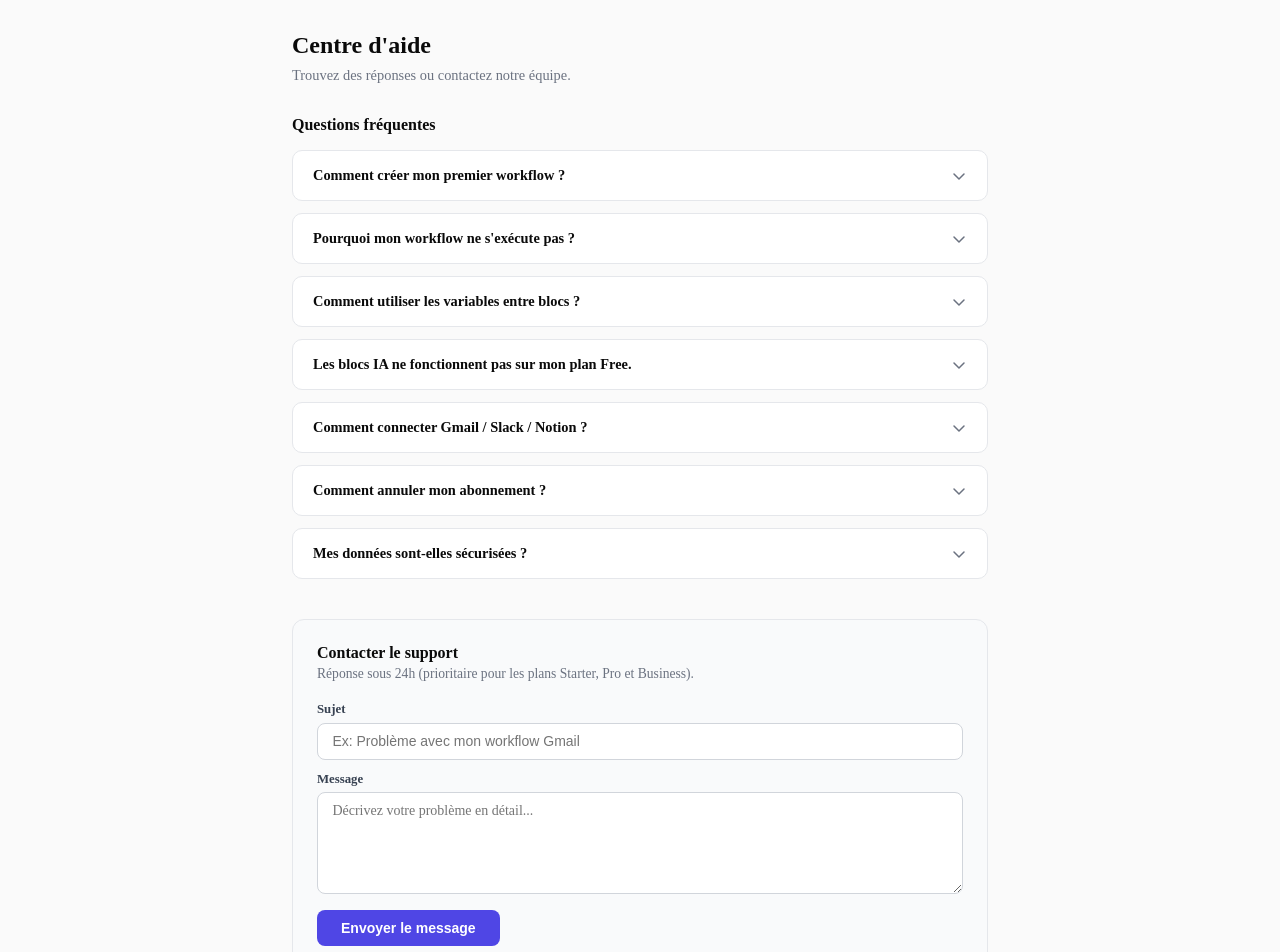
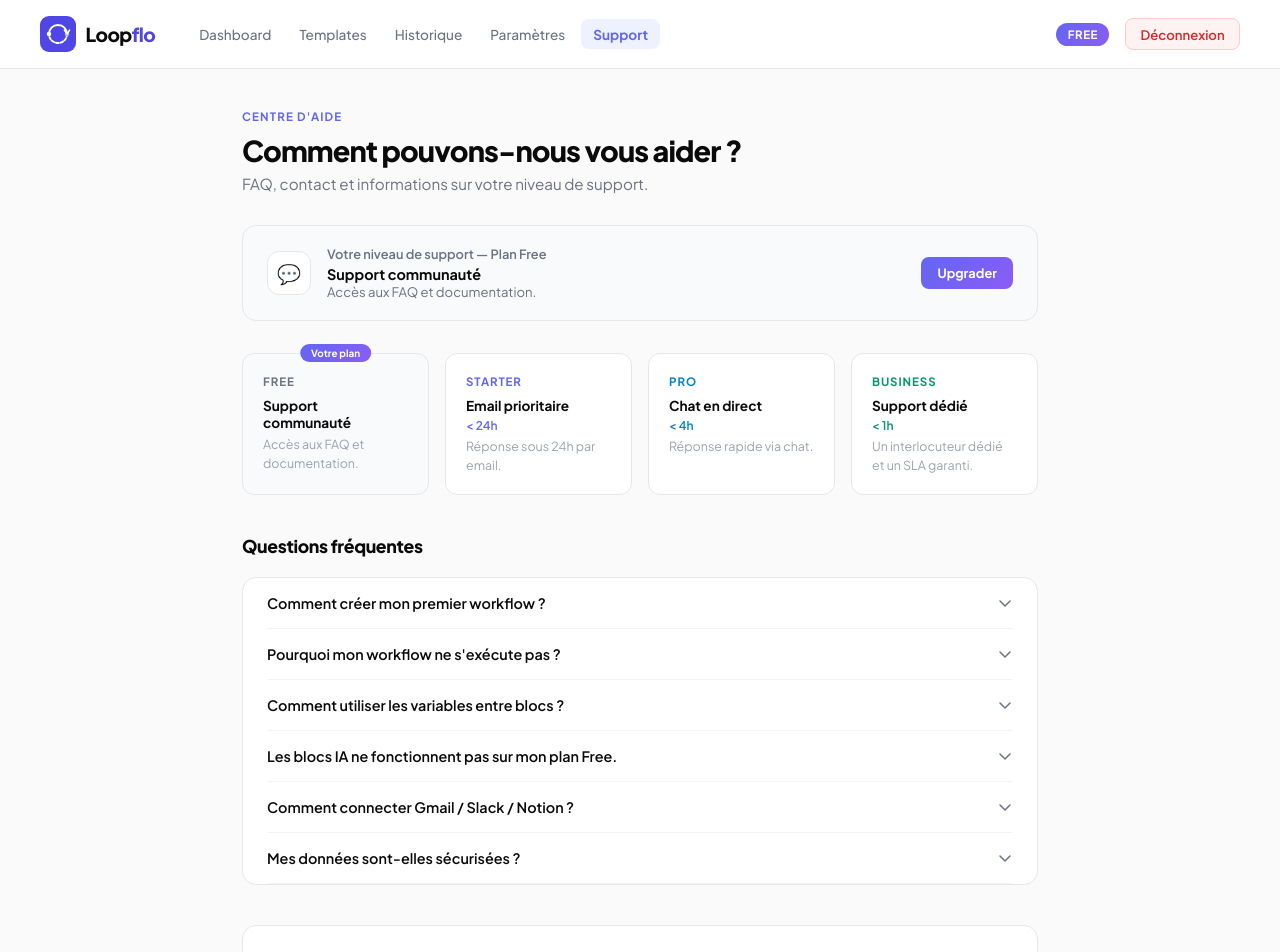
Before and after one commit to colindalaska64-boop/flowforge, a Next.js app: page /dashboard/support in a window 1280 px wide. Shown: the top 952 px of the page. Built offline with nearby package versions, Linux system fonts and the light colour scheme; no server answers.

Commit message:
fix: support page redesign with nav + plan levels, dashboard gradient restore

```diff
--- a/app/dashboard/page.tsx
+++ b/app/dashboard/page.tsx
@@ -194,7 +194,7 @@ export default function DashboardPage() {
         </div>
         <div style={{ display:"flex", alignItems:"center", gap:"1rem" }}>
           <span className="nav-email" style={{ fontSize:".82rem", color:"#9CA3AF" }}>{session?.user?.email}</span>
-          <div style={{ background:"#EEF2FF", color:"#4F46E5", fontSize:".72rem", fontWeight:700, padding:".25rem .7rem", borderRadius:"100px", border:"1px solid #C7D2FE", textTransform:"uppercase" }}>
+          <div style={{ background:"linear-gradient(135deg,#6366F1,#8B5CF6)", color:"#fff", fontSize:".72rem", fontWeight:700, padding:".25rem .7rem", borderRadius:"100px", textTransform:"uppercase", letterSpacing:".05em" }}>
             {userPlan}
           </div>
           <button onClick={() => signOut({ callbackUrl: "/login" })} style={{ fontSize:".82rem", fontWeight:600, color:"#DC2626", background:"#FEF2F2", border:"1px solid #FECACA", padding:".4rem .9rem", borderRadius:"8px", cursor:"pointer", fontFamily:"inherit" }}>
@@ -255,7 +255,7 @@ export default function DashboardPage() {
           <div style={{ padding:"1.25rem 1.5rem", borderBottom:"1px solid #F3F4F6", display:"flex", alignItems:"center", justifyContent:"space-between" }}>
             <h2 style={{ fontSize:"1rem", fontWeight:700 }}>Mes workflows</h2>
             {!loading && (userPlan !== "free" || workflows.length < 5) && (
-              <a href="/dashboard/workflows/new" style={{ fontSize:".85rem", fontWeight:600, background:"#4F46E5", color:"#fff", textDecoration:"none", padding:".5rem 1.1rem", borderRadius:"8px" }}>
+              <a href="/dashboard/workflows/new" style={{ fontSize:".85rem", fontWeight:600, background:"linear-gradient(135deg,#6366F1,#8B5CF6)", color:"#fff", textDecoration:"none", padding:".5rem 1.1rem", borderRadius:"8px", boxShadow:"0 2px 8px rgba(99,102,241,.3)" }}>
                 + Nouveau workflow
               </a>
             )}
--- a/app/dashboard/support/page.tsx
+++ b/app/dashboard/support/page.tsx
@@ -1,75 +1,176 @@
 "use client";
 import { useState } from "react";
+import { useSession, signOut } from "next-auth/react";
+import Logo from "@/components/Logo";
 
 const faqs = [
   { q: "Comment créer mon premier workflow ?", a: "Allez dans 'Nouveau workflow', glissez un déclencheur depuis la barre latérale (ex: Webhook ou Planifié), ajoutez des actions (Gmail, Slack, etc.) et reliez-les. Cliquez sur 'Activer' pour le mettre en marche." },
-  { q: "Pourquoi mon workflow ne s'exécute pas ?", a: "Vérifiez que le workflow est bien activé (bouton 'Activer'). Pour les webhooks, assurez-vous d'envoyer une requête à l'URL affichée dans l'éditeur. Pour les workflows planifiés, la vérification se fait une fois par heure." },
-  { q: "Comment utiliser les variables entre blocs ?", a: "Utilisez la syntaxe {{nom_variable}} dans les champs de configuration. Cliquez sur le bouton violet '{}' à côté d'un champ pour voir toutes les variables disponibles depuis les blocs précédents." },
+  { q: "Pourquoi mon workflow ne s'exécute pas ?", a: "Vérifiez que le workflow est bien activé. Pour les webhooks, assurez-vous d'envoyer une requête à l'URL affichée dans l'éditeur. Pour les workflows planifiés, la vérification se fait une fois par heure." },
+  { q: "Comment utiliser les variables entre blocs ?", a: "Utilisez la syntaxe {{nom_variable}} dans les champs. Cliquez sur le bouton '{}' à côté d'un champ pour voir toutes les variables disponibles depuis les blocs précédents." },
   { q: "Les blocs IA ne fonctionnent pas sur mon plan Free.", a: "Les blocs IA (Filtre IA, Générer texte) sont réservés au plan Pro et supérieur. Passez en Pro depuis la page Tarifs pour débloquer ces fonctionnalités." },
   { q: "Comment connecter Gmail / Slack / Notion ?", a: "Allez dans Paramètres → section Connexions. Pour Gmail, entrez votre adresse et un mot de passe d'application Google. Pour Slack, entrez l'URL de votre webhook entrant. Pour Notion, entrez votre token d'intégration." },
-  { q: "Comment annuler mon abonnement ?", a: "Contactez-nous à loopflo.contact@gmail.com avec votre email. L'annulation prend effet immédiatement et vous conservez l'accès jusqu'à la fin de la période payée." },
-  { q: "Mes données sont-elles sécurisées ?", a: "Oui. Toutes les données sont chiffrées en transit (TLS 1.3) et stockées en Europe. Nous sommes conformes RGPD et ne revendons aucune donnée." },
+  { q: "Mes données sont-elles sécurisées ?", a: "Oui. Toutes les données sont chiffrées en transit (TLS 1.3) et stockées de façon sécurisée. Nous sommes conformes RGPD et ne revendons aucune donnée." },
 ];
 
 function FaqItem({ q, a }: { q: string; a: string }) {
   const [open, setOpen] = useState(false);
   return (
-    <div onClick={() => setOpen(o => !o)} style={{ border:"1px solid #E5E7EB", borderRadius:10, background:"#fff", cursor:"pointer", overflow:"hidden" }}>
-      <div style={{ padding:"1rem 1.25rem", display:"flex", alignItems:"center", justifyContent:"space-between", gap:"1rem" }}>
+    <div onClick={() => setOpen(o => !o)} style={{ borderBottom:"1px solid #F3F4F6", cursor:"pointer" }}>
+      <div style={{ padding:"1rem 0", display:"flex", alignItems:"center", justifyContent:"space-between", gap:"1rem" }}>
         <span style={{ fontSize:".9rem", fontWeight:600, color:"#0A0A0A" }}>{q}</span>
         <svg width="16" height="16" viewBox="0 0 16 16" fill="none" style={{ flexShrink:0, transform:open?"rotate(180deg)":"rotate(0deg)", transition:"transform .2s" }}>
           <path d="M3 6l5 5 5-5" stroke="#6B7280" strokeWidth="1.5" strokeLinecap="round" strokeLinejoin="round"/>
         </svg>
       </div>
-      {open && <div style={{ padding:"0 1.25rem 1rem", fontSize:".875rem", color:"#6B7280", lineHeight:1.7, borderTop:"1px solid #F3F4F6" }}>{a}</div>}
+      {open && <div style={{ paddingBottom:"1rem", fontSize:".875rem", color:"#6B7280", lineHeight:1.7 }}>{a}</div>}
     </div>
   );
 }
 
 export default function SupportPage() {
+  const { data: session } = useSession();
   const [form, setForm] = useState({ subject: "", message: "" });
   const [sent, setSent] = useState(false);
+  const userPlan = (session?.user as { plan?: string })?.plan || "free";
+
+  const supportLevels = [
+    { plan:"Free", icon:"💬", title:"Support communauté", desc:"Accès aux FAQ et documentation.", time:"", color:"#6B7280", bg:"#F9FAFB", border:"#E5E7EB" },
+    { plan:"Starter", icon:"📧", title:"Email prioritaire", desc:"Réponse sous 24h par email.", time:"< 24h", color:"#6366F1", bg:"#EEF2FF", border:"#C7D2FE" },
+    { plan:"Pro", icon:"💬", title:"Chat en direct", desc:"Réponse rapide via chat.", time:"< 4h", color:"#0284C7", bg:"#F0F9FF", border:"#BAE6FD" },
+    { plan:"Business", icon:"🎯", title:"Support dédié", desc:"Un interlocuteur dédié et un SLA garanti.", time:"< 1h", color:"#059669", bg:"#ECFDF5", border:"#A7F3D0" },
+  ];
+
+  const currentLevel = supportLevels.find(s => s.plan.toLowerCase() === userPlan) || supportLevels[0];
 
   return (
-    <div style={{ padding:"2rem", maxWidth:760, margin:"0 auto" }}>
-      <h1 style={{ fontSize:"1.5rem", fontWeight:800, color:"#0A0A0A", marginBottom:".5rem" }}>Centre d&apos;aide</h1>
-      <p style={{ color:"#6B7280", fontSize:".9rem", marginBottom:"2rem" }}>Trouvez des réponses ou contactez notre équipe.</p>
+    <>
+      <style>{`
+        @import url('https://fonts.googleapis.com/css2?family=Plus+Jakarta+Sans:wght@400;500;600;700;800&display=swap');
+        * { margin:0; padding:0; box-sizing:border-box; }
+        body { font-family:'Plus Jakarta Sans',sans-serif; background:#FAFAFA; }
+        .support-input:focus { border-color:#6366F1 !important; box-shadow:0 0 0 3px rgba(99,102,241,.1); outline:none; }
+        @media (max-width:768px) {
+          .support-nav-links { display:none !important; }
+          .support-nav { padding:.75rem 1rem !important; }
+          .support-grid { grid-template-columns:repeat(2,1fr) !important; }
+          .support-main { padding:1.5rem 1rem !important; }
+        }
+        @media (max-width:480px) {
+          .support-grid { grid-template-columns:1fr !important; }
+        }
+      `}</style>
 
-      <h2 style={{ fontSize:"1rem", fontWeight:700, color:"#0A0A0A", marginBottom:"1rem" }}>Questions fréquentes</h2>
-      <div style={{ display:"flex", flexDirection:"column", gap:".75rem", marginBottom:"2.5rem" }}>
+      {/* NAV */}
+      <nav className="support-nav" style={{ background:"#fff", borderBottom:"1px solid #E5E7EB", padding:"1rem 2.5rem", display:"flex", alignItems:"center", justifyContent:"space-between", position:"sticky", top:0, zIndex:100 }}>
+        <div style={{ display:"flex", alignItems:"center", gap:"2rem" }}>
+          <Logo />
+          <div className="support-nav-links" style={{ display:"flex", gap:".25rem" }}>
+            {[
+              { label:"Dashboard", href:"/dashboard" },
+              { label:"Templates", href:"/dashboard/templates" },
+              { label:"Historique", href:"/dashboard/executions" },
+              { label:"Paramètres", href:"/dashboard/settings" },
+              { label:"Support", href:"/dashboard/support" },
+            ].map((item) => (
+              <a key={item.label} href={item.href} style={{ fontSize:".85rem", color: item.label === "Support" ? "#6366F1" : "#6B7280", textDecoration:"none", padding:".4rem .75rem", borderRadius:"8px", fontWeight: item.label === "Support" ? 700 : 500, background: item.label === "Support" ? "#EEF2FF" : "none" }}>{item.label}</a>
+            ))}
+          </div>
+        </div>
+        <div style={{ display:"flex", alignItems:"center", gap:"1rem" }}>
+          <div style={{ background:"linear-gradient(135deg,#6366F1,#8B5CF6)", color:"#fff", fontSize:".72rem", fontWeight:700, padding:".25rem .7rem", borderRadius:"100px", textTransform:"uppercase", letterSpacing:".05em" }}>
+            {userPlan}
+          </div>
+          <button onClick={() => signOut({ callbackUrl: "/login" })} style={{ fontSize:".82rem", fontWeight:600, color:"#DC2626", background:"#FEF2F2", border:"1px solid #FECACA", padding:".4rem .9rem", borderRadius:"8px", cursor:"pointer", fontFamily:"inherit" }}>
+            Déconnexion
+          </button>
+        </div>
+      </nav>
+
+      <main className="support-main" style={{ maxWidth:860, margin:"0 auto", padding:"2.5rem 2rem" }}>
+
+        {/* Header */}
+        <div style={{ marginBottom:"2rem" }}>
+          <p style={{ fontSize:".72rem", fontWeight:700, letterSpacing:".1em", textTransform:"uppercase", color:"#6366F1", marginBottom:".5rem" }}>Centre d&apos;aide</p>
+          <h1 style={{ fontSize:"1.8rem", fontWeight:800, letterSpacing:"-0.03em", marginBottom:".4rem" }}>Comment pouvons-nous vous aider ?</h1>
+          <p style={{ fontSize:".95rem", color:"#6B7280" }}>FAQ, contact et informations sur votre niveau de support.</p>
+        </div>
+
+        {/* Niveau de support actuel */}
+        <div style={{ background:`${currentLevel.bg}`, border:`1px solid ${currentLevel.border}`, borderRadius:14, padding:"1.25rem 1.5rem", marginBottom:"2rem", display:"flex", alignItems:"center", gap:"1rem" }}>
+          <div style={{ width:44, height:44, borderRadius:12, background:"#fff", border:`1px solid ${currentLevel.border}`, display:"flex", alignItems:"center", justifyContent:"center", fontSize:"1.2rem", flexShrink:0 }}>
+            {currentLevel.icon}
+          </div>
+          <div style={{ flex:1 }}>
+            <p style={{ fontSize:".8rem", fontWeight:600, color:currentLevel.color, marginBottom:".15rem" }}>Votre niveau de support — Plan {currentLevel.plan}</p>
+            <p style={{ fontSize:".9rem", fontWeight:700, color:"#0A0A0A" }}>{currentLevel.title} {currentLevel.time && <span style={{ fontSize:".78rem", fontWeight:600, color:currentLevel.color }}>({currentLevel.time})</span>}</p>
+            <p style={{ fontSize:".82rem", color:"#6B7280" }}>{currentLevel.desc}</p>
+          </div>
+          {userPlan === "free" && (
+            <a href="/pricing" style={{ fontSize:".8rem", fontWeight:700, color:"#fff", background:"linear-gradient(135deg,#6366F1,#8B5CF6)", padding:".5rem 1rem", borderRadius:8, textDecoration:"none", whiteSpace:"nowrap", flexShrink:0 }}>
+              Upgrader
+            </a>
+          )}
+        </div>
+
+        {/* Niveaux de support */}
+        <div className="support-grid" style={{ display:"grid", gridTemplateColumns:"repeat(4,1fr)", gap:"1rem", marginBottom:"2.5rem" }}>
+          {supportLevels.map((s) => (
+            <div key={s.plan} style={{ background: s.plan.toLowerCase() === userPlan ? s.bg : "#fff", border:`1px solid ${s.plan.toLowerCase() === userPlan ? s.border : "#E5E7EB"}`, borderRadius:12, padding:"1.25rem", position:"relative" }}>
+              {s.plan.toLowerCase() === userPlan && (
+                <div style={{ position:"absolute", top:-10, left:"50%", transform:"translateX(-50%)", fontSize:".62rem", fontWeight:700, color:"#fff", background:"linear-gradient(135deg,#6366F1,#8B5CF6)", padding:".2rem .7rem", borderRadius:100, whiteSpace:"nowrap" }}>Votre plan</div>
+              )}
+              <p style={{ fontSize:".72rem", fontWeight:700, color:s.color, textTransform:"uppercase", letterSpacing:".08em", marginBottom:".5rem" }}>{s.plan}</p>
+              <p style={{ fontSize:".85rem", fontWeight:700, color:"#0A0A0A", marginBottom:".25rem" }}>{s.title}</p>
+              {s.time && <p style={{ fontSize:".75rem", fontWeight:600, color:s.color }}>{s.time}</p>}
+              <p style={{ fontSize:".78rem", color:"#9CA3AF", marginTop:".25rem", lineHeight:1.5 }}>{s.desc}</p>
+            </div>
+          ))}
+        </div>
+
+        {/* FAQ */}
+        <div style={{ marginBottom:"2.5rem" }}>
+          <h2 style={{ fontSize:"1.1rem", fontWeight:800, marginBottom:"1.25rem", letterSpacing:"-0.02em" }}>Questions fréquentes</h2>
+          <div style={{ background:"#fff", border:"1px solid #E5E7EB", borderRadius:14, padding:"0 1.5rem" }}>
             {faqs.map((f, i) => <FaqItem key={i} q={f.q} a={f.a} />)}
           </div>
+        </div>
 
-      <div style={{ background:"#F9FAFB", border:"1px solid #E5E7EB", borderRadius:12, padding:"1.5rem" }}>
-        <h2 style={{ fontSize:"1rem", fontWeight:700, color:"#0A0A0A", marginBottom:".25rem" }}>Contacter le support</h2>
-        <p style={{ fontSize:".85rem", color:"#6B7280", marginBottom:"1.25rem" }}>Réponse sous 24h (prioritaire pour les plans Starter, Pro et Business).</p>
+        {/* Contact */}
+        <div style={{ background:"#fff", border:"1px solid #E5E7EB", borderRadius:14, padding:"2rem" }}>
+          <div style={{ display:"flex", alignItems:"flex-start", justifyContent:"space-between", marginBottom:"1.5rem", gap:"1rem" }}>
+            <div>
+              <h2 style={{ fontSize:"1.1rem", fontWeight:800, letterSpacing:"-0.02em", marginBottom:".25rem" }}>Contacter le support</h2>
+              <p style={{ fontSize:".85rem", color:"#6B7280" }}>Réponse sous 24h — prioritaire pour les plans Starter, Pro et Business.</p>
+            </div>
+            <a href="mailto:loopflo.contact@gmail.com" style={{ fontSize:".8rem", fontWeight:600, color:"#6366F1", textDecoration:"none", background:"#EEF2FF", padding:".4rem .85rem", borderRadius:8, whiteSpace:"nowrap", flexShrink:0, border:"1px solid #C7D2FE" }}>
+              loopflo.contact@gmail.com
+            </a>
+          </div>
 
           {sent ? (
-          <div style={{ background:"#ECFDF5", border:"1px solid #A7F3D0", borderRadius:8, padding:"1rem 1.25rem", color:"#065F46", fontSize:".875rem", fontWeight:600 }}>
+            <div style={{ background:"#ECFDF5", border:"1px solid #A7F3D0", borderRadius:10, padding:"1rem 1.25rem", color:"#065F46", fontSize:".875rem", fontWeight:600, display:"flex", alignItems:"center", gap:".5rem" }}>
+              <svg width="16" height="16" viewBox="0 0 24 24" fill="none"><path d="M5 13l4 4L19 7" stroke="#059669" strokeWidth="2.5" strokeLinecap="round" strokeLinejoin="round"/></svg>
               Message envoyé ! On vous répond sous 24h.
             </div>
           ) : (
             <form onSubmit={e => { e.preventDefault(); window.open(`mailto:loopflo.contact@gmail.com?subject=${encodeURIComponent(form.subject)}&body=${encodeURIComponent(form.message)}`); setSent(true); }}>
-            <div style={{ display:"flex", flexDirection:"column", gap:".75rem" }}>
+              <div style={{ display:"flex", flexDirection:"column", gap:"1rem" }}>
                 <div>
                   <label style={{ fontSize:".8rem", fontWeight:600, color:"#374151", display:"block", marginBottom:".35rem" }}>Sujet</label>
-                <input type="text" required value={form.subject} onChange={e => setForm(f => ({ ...f, subject: e.target.value }))} placeholder="Ex: Problème avec mon workflow Gmail" style={{ width:"100%", padding:".6rem .9rem", border:"1px solid #D1D5DB", borderRadius:8, fontSize:".875rem", outline:"none", background:"#fff" }} />
+                  <input className="support-input" type="text" required value={form.subject} onChange={e => setForm(f => ({ ...f, subject: e.target.value }))} placeholder="Ex: Problème avec mon workflow Gmail" style={{ width:"100%", padding:".65rem 1rem", border:"1px solid #D1D5DB", borderRadius:9, fontSize:".875rem", background:"#fff", fontFamily:"inherit", transition:"border-color .15s" }} />
                 </div>
                 <div>
                   <label style={{ fontSize:".8rem", fontWeight:600, color:"#374151", display:"block", marginBottom:".35rem" }}>Message</label>
-                <textarea required value={form.message} onChange={e => setForm(f => ({ ...f, message: e.target.value }))} placeholder="Décrivez votre problème en détail..." rows={5} style={{ width:"100%", padding:".6rem .9rem", border:"1px solid #D1D5DB", borderRadius:8, fontSize:".875rem", outline:"none", resize:"vertical", background:"#fff", fontFamily:"inherit" }} />
+                  <textarea className="support-input" required value={form.message} onChange={e => setForm(f => ({ ...f, message: e.target.value }))} placeholder="Décrivez votre problème en détail..." rows={5} style={{ width:"100%", padding:".65rem 1rem", border:"1px solid #D1D5DB", borderRadius:9, fontSize:".875rem", background:"#fff", fontFamily:"inherit", resize:"vertical", transition:"border-color .15s" }} />
                 </div>
-              <button type="submit" style={{ alignSelf:"flex-start", background:"#4F46E5", color:"#fff", border:"none", borderRadius:8, padding:".65rem 1.5rem", fontSize:".875rem", fontWeight:600, cursor:"pointer" }}>
+                <button type="submit" style={{ alignSelf:"flex-start", background:"linear-gradient(135deg,#6366F1,#8B5CF6)", color:"#fff", border:"none", borderRadius:9, padding:".7rem 1.75rem", fontSize:".875rem", fontWeight:700, cursor:"pointer", fontFamily:"inherit", boxShadow:"0 2px 8px rgba(99,102,241,.3)" }}>
                   Envoyer le message
                 </button>
               </div>
             </form>
           )}
-
-        <div style={{ marginTop:"1.25rem", paddingTop:"1rem", borderTop:"1px solid #E5E7EB" }}>
-          <p style={{ fontSize:".8rem", color:"#9CA3AF" }}>Ou écrivez directement à <a href="mailto:loopflo.contact@gmail.com" style={{ color:"#4F46E5", textDecoration:"none", fontWeight:600 }}>loopflo.contact@gmail.com</a></p>
         </div>
-      </div>
-    </div>
+      </main>
+    </>
   );
 }
```
Lines whose indentation alone changed are shown as unchanged.
